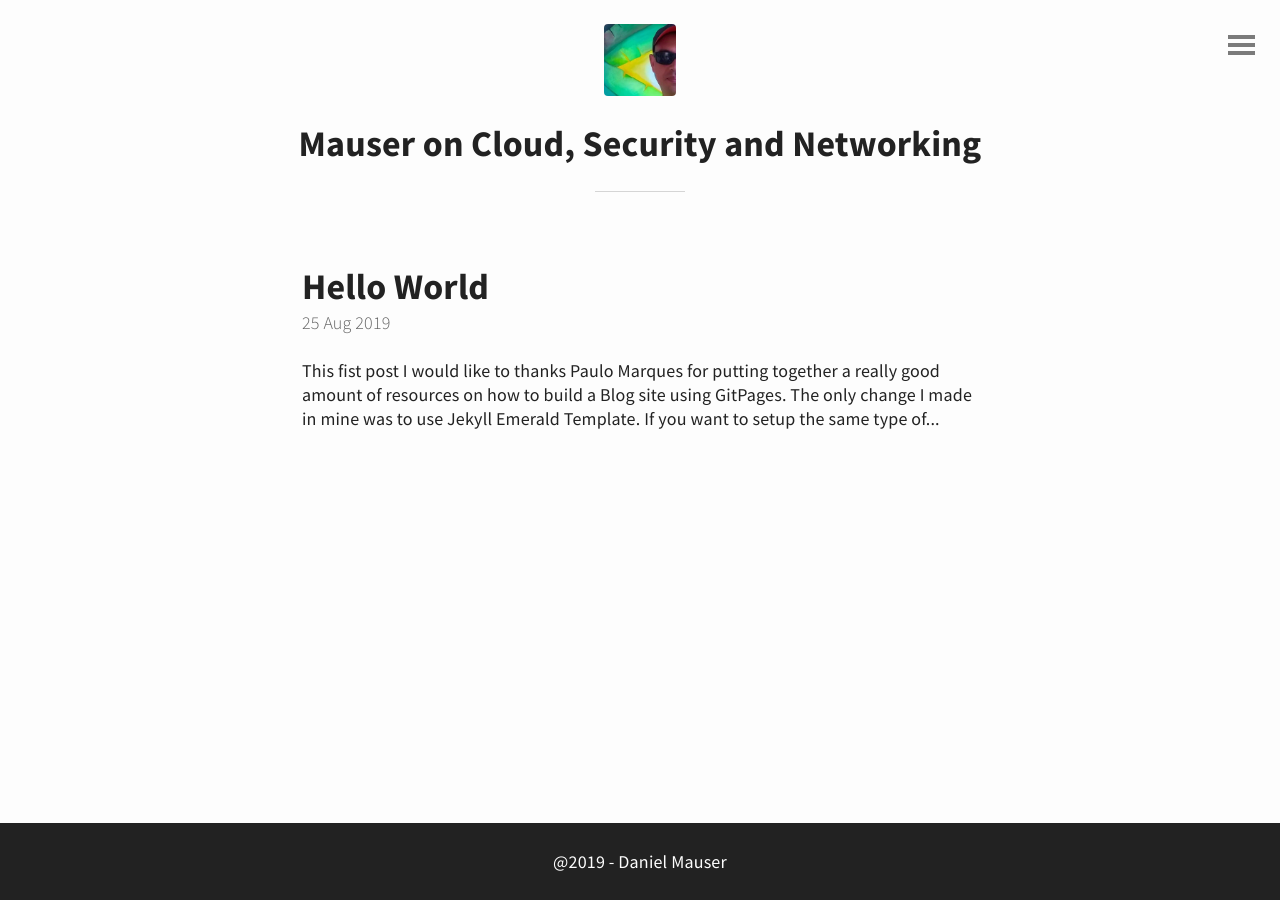
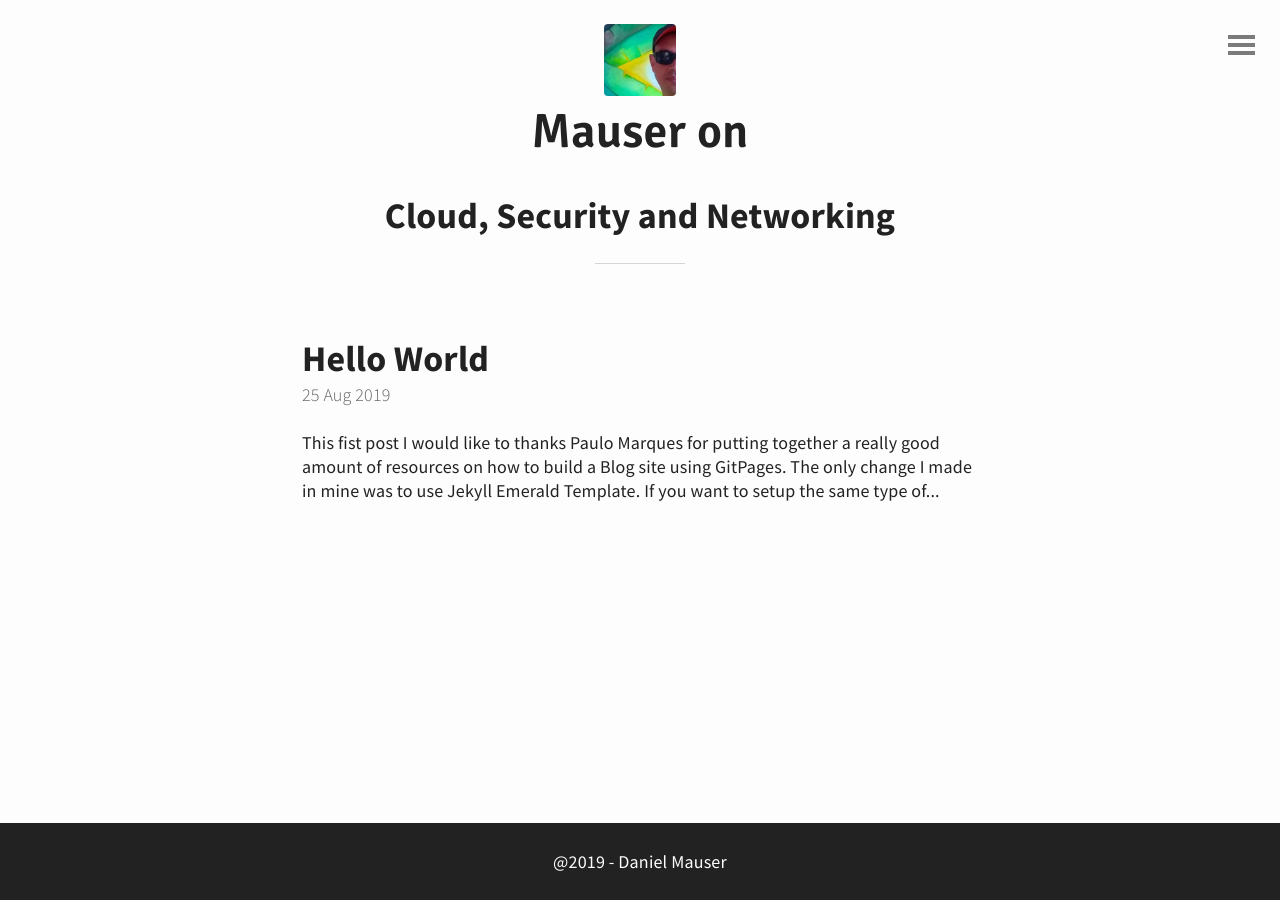
Before and after one commit to dmauser/dmauser.github.io, a Jekyll site: the page built from index.html, in a window 1280 px wide. Built offline with Jekyll 4.4.1, drawn with Linux system fonts in a browser that asks for light colours; the list of posts is cut into pages by our own code.

Commit message:
Update title

```diff
--- a/_includes/header.html
+++ b/_includes/header.html
@@ -1,6 +1,7 @@
 <header id="header">
 	<a href="{{ site.baseurl }}/">
 		<img src="{{ "/img/dmauser.jpg" | prepend: site.baseurl | replace: '//', '/' }}" alt="Daniel Mauser">
-	  <h2>Mauser on Cloud, Security and Networking</h2>
+	  <h1>Mauser on</h1>
+	  <h2>Cloud, Security and Networking</h2>
 	</a>
 </header>
```
